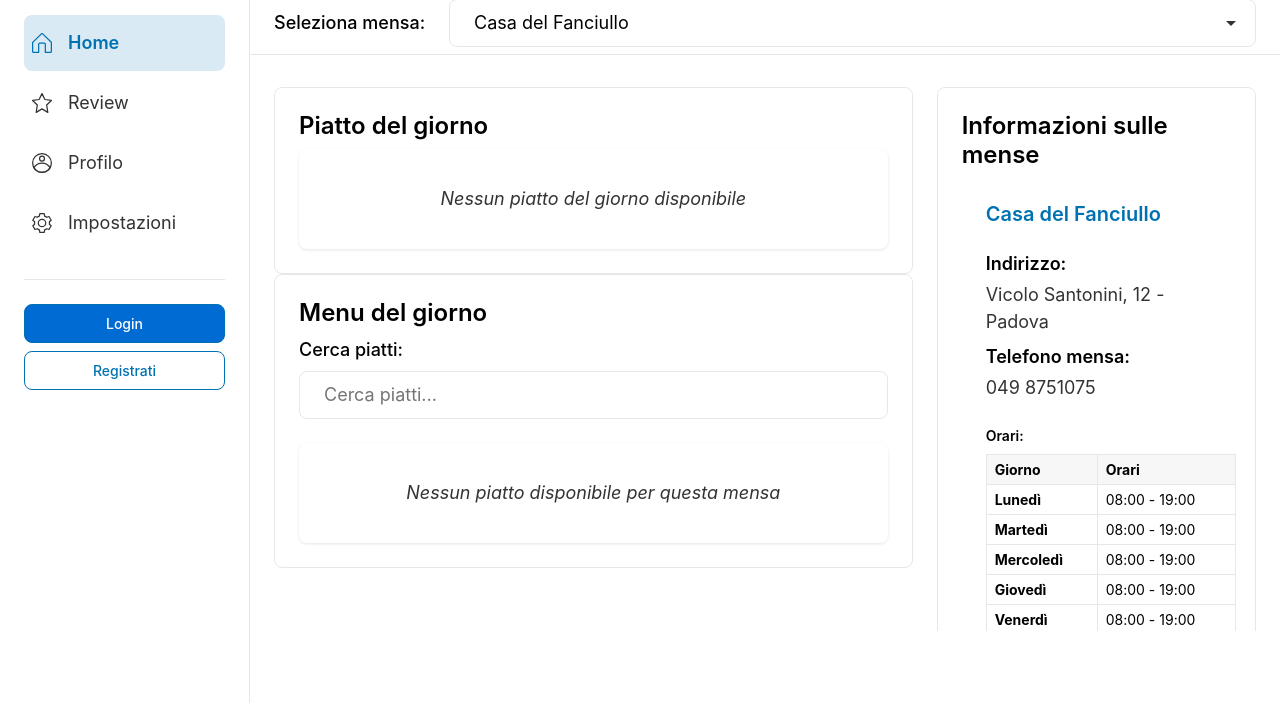
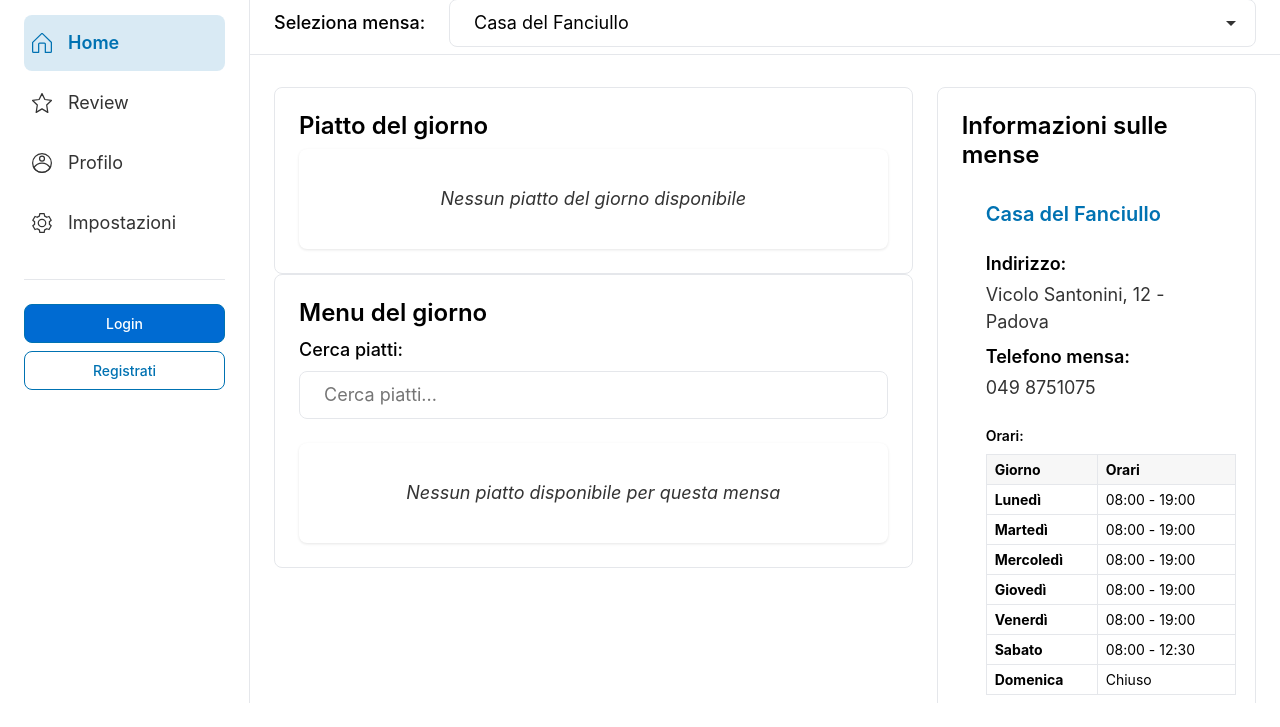
Before and after one commit to ESU-ADVISOR/ESU-ADVISOR, a PHP site: page / in a window 1280 px wide. Shown: the part 97-824 px from the top of the page. Before the commit the page ends 800 px from the top, so only its background shows below. Run offline with PHP 8.4, Linux system fonts and the light colour scheme; data comes from the database, SQL or seed files in the repository; data that the repository does not hold is empty.

Commit message:
Fix style.css

```diff
--- a/public_html/styles/style.css
+++ b/public_html/styles/style.css
@@ -929,9 +929,12 @@ body {
         padding-top: calc(var(--header-height) + var(--spacing-sm));
     }
 
+    body:has(.content-layout) {
+        overflow-y: hidden; /* Only for index.php - maintain overflow-x: hidden from base */
+    }
+
     .page-content:has(.content-layout) {
         padding-bottom: var(--spacing-lg);
-        height: calc(100vh - var(--header-height) - var(--spacing-sm));
         max-width: none;
         margin: 0;
         padding-left: var(--spacing-lg);
@@ -940,7 +943,8 @@ body {
 
     @supports not selector(:has(*)) {
         .content-layout {
-            height: calc(100vh - var(--header-height) - var(--spacing-sm) - var(--mensa-selector-height) - var(--spacing-md));
+            /* ✅ FIXED: Same height calculation fix for fallback */
+            height: calc(100vh - var(--header-height) - var(--spacing-sm));
         }
 
         .page-content {
@@ -1005,11 +1009,12 @@ body {
         margin: 0;
     }
 
+    /* Two-column layout for desktop - ONLY for index.php */
     .content-layout {
         display: flex;
         flex-direction: row;
         gap: var(--spacing-lg);
-        height: calc(100vh - 88px - var(--mensa-selector-height) - var(--spacing-sm) * 2);
+        height: calc(100vh - var(--header-height) - var(--spacing-sm));
         padding-top: calc(var(--mensa-selector-height) + var(--spacing-md));
         margin-top: 0;
         align-items: stretch;
```
